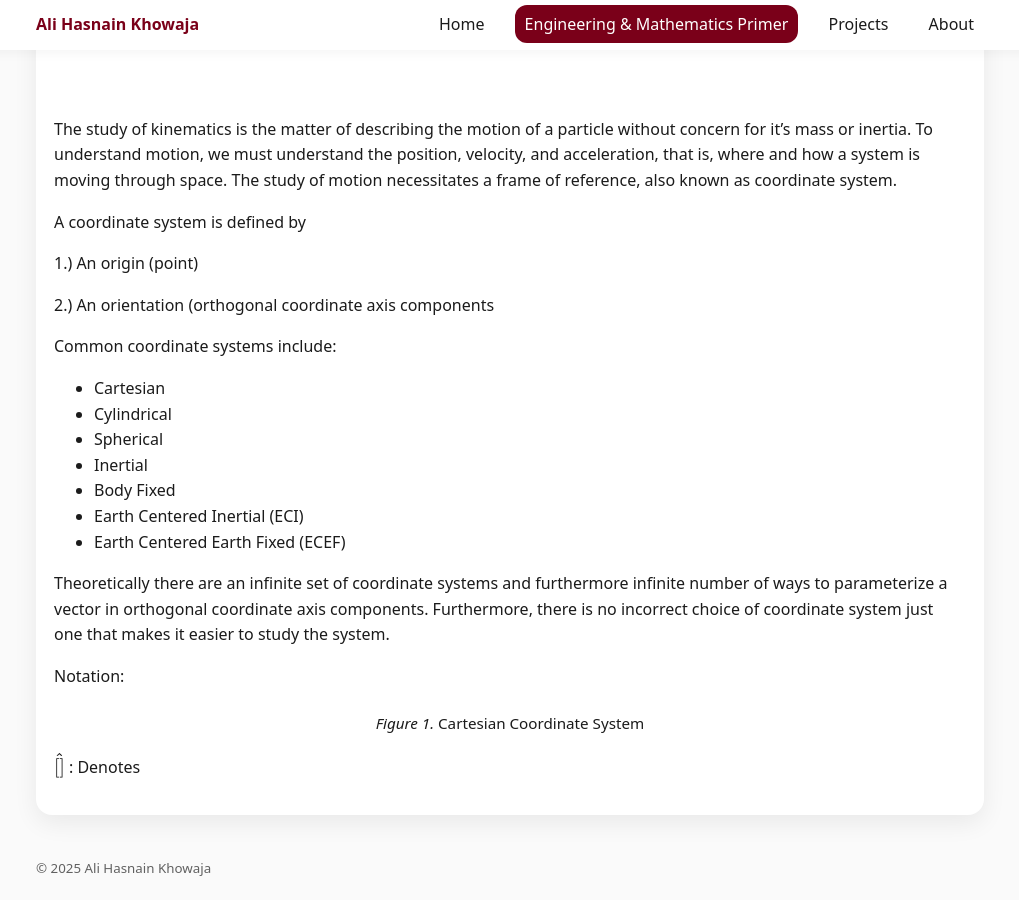
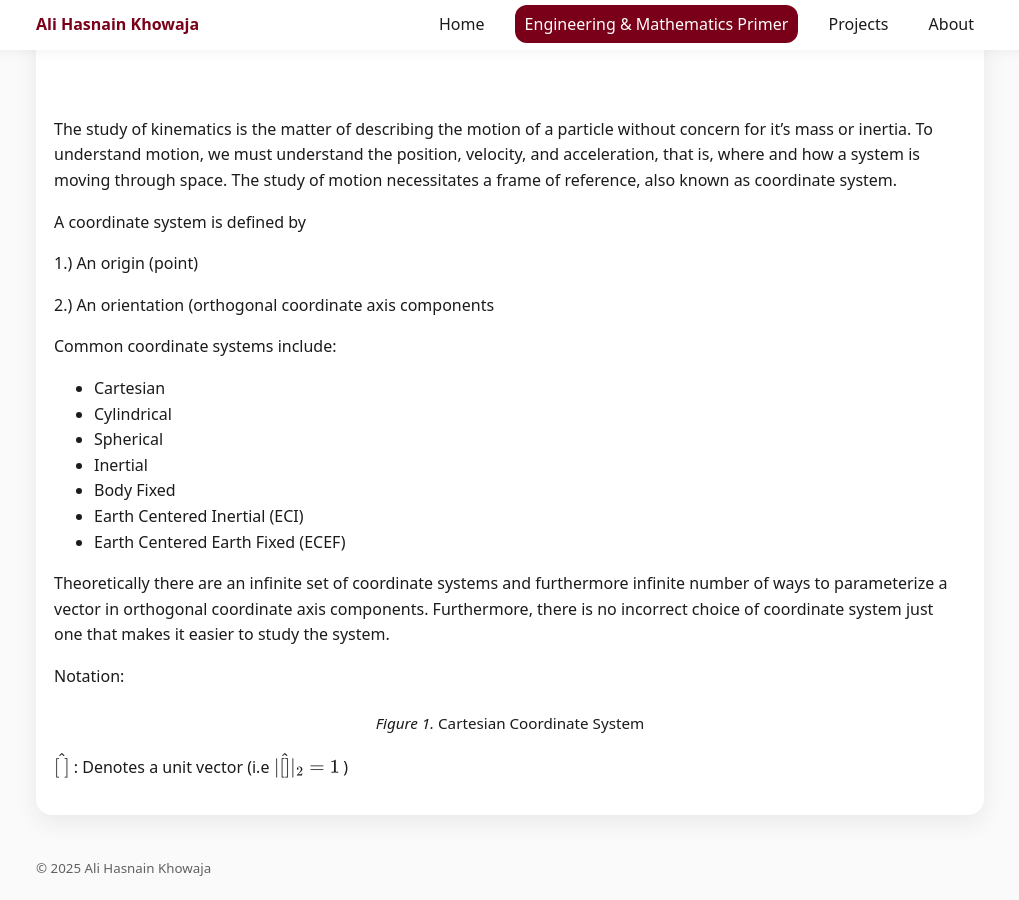
Before and after one commit to khowaja17/khowaja17.github.io, a Jekyll site: the page built from _primer/dynamics/coordinate-systems.md, in a window 1280 px wide and 900 px high, scrolled down 588 px. Shown: the whole window, without its empty margins (130-1149 px from the left). Built offline with Jekyll 4.4.1, drawn with Linux system fonts in a browser that asks for light colours.

Commit message:
Update coordinate-systems.md

```diff
--- a/_primer/dynamics/coordinate-systems.md
+++ b/_primer/dynamics/coordinate-systems.md
@@ -45,4 +45,4 @@ Notation:
     </script>
     <figcaption><em>Figure 1.</em> Cartesian Coordinate System </figcaption>
 </figure>
-$\hat{ \[ \] }$ : Denotes
+$\hat{ \[ \ \] }$ : Denotes a unit vector (i.e $|\hat{ \[ \] } |_2 = 1$ )
```
